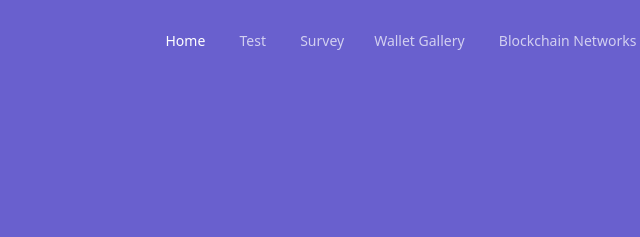
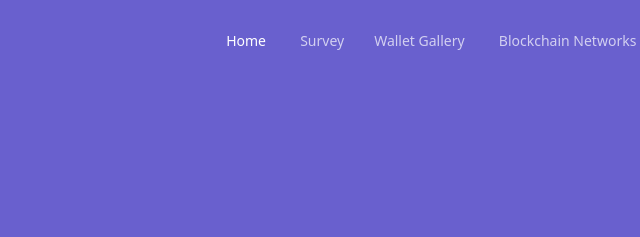
Before and after one commit to Aishwarya-Ganesh/CoinOnGo, a website with bundled scripts: page Public/index.html in a window 1280 px wide. Shown: the top 237 px of the page, 278-918 px from the left. Built offline with nearby package versions, Linux system fonts and the light colour scheme; some packages are replaced by stand-ins of ours; files whose address does not match are found by name; a web font is replaced by a local one.

Commit message:
.presentation

```diff
--- a/Public/index.html
+++ b/Public/index.html
@@ -43,7 +43,6 @@
 
 				<ul class="js-clone-nav d-none d-lg-inline-block text-left site-menu float-right">
 					<li class="active"><a href="index.html">Home</a></li>
-					<li><a href="test.html">Test</a></li>
 					<li><a href="survey.html">Survey</a><li>
 					<li><a href="gallery.html">Wallet Gallery</a></li>
 					<li><a href="network.html">Blockchain Networks</a></li>
--- a/Public/package.json
+++ b/Public/package.json
@@ -1,6 +1,6 @@
 {
   "dependencies": {
-    "firebase": "^8.10.0",
-    "type": "module"
-  }
+    "firebase": "^8.10.0"
+  },
+  "type": "module"
 }
```
